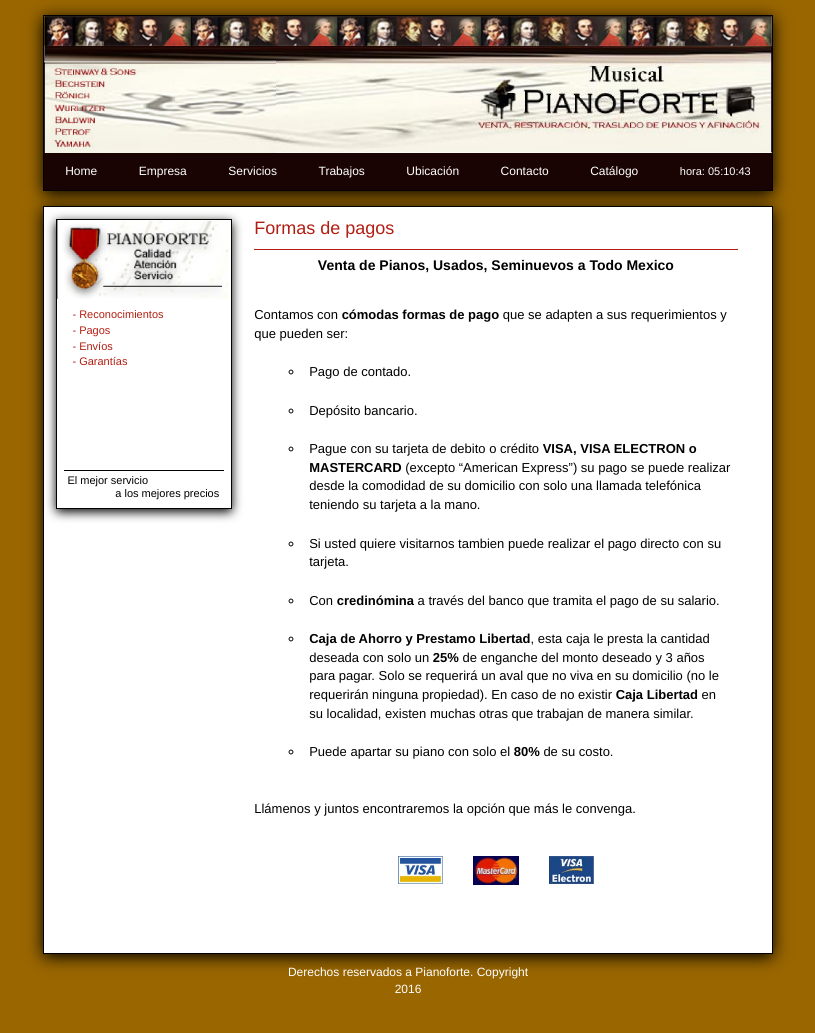
After one commit to mjsolutions/pianosendf, a PHP site: page /pagos.php in a window 1280 px wide. The commit adds this page. Shown: the whole page, without its empty margins (232-1047 px from the left). Run offline with PHP 8.4, Linux system fonts and the light colour scheme.

Commit message:
Terminado contacto, reconocimientos y pagos

```diff
--- a/aside.php
+++ b/aside.php
@@ -2,13 +2,10 @@
 	<img src="images/aside.jpg" class="img-responsive" alt="">
 	<div class="row aside-content padding-tb8 padding-lr22">
 		<ul>
-			<li><a href="" class="red">- Reconocimientos</a></li>
-			<li><a href="" class="red">- Pagos</a></li>
+			<li><a href="reconocimientos.php" class="red">- Reconocimientos</a></li>
+			<li><a href="pagos.php" class="red">- Pagos</a></li>
 			<li><a href="" class="red">- Envíos</a></li>
-			<li><a href="" class="red">- Costos</a></li>
 			<li><a href="" class="red">- Garantías</a></li>
-			<li><a href="" class="red">- Ebanistería</a></li>
-			<li><a href="" class="red">- Artículos de interes</a></li>
 		</ul>
 		<!-- <hr> -->
 		<p class="text-left nomargin border-top padding-top3 padding-left3">El mejor servicio</p>
--- a/css/styles.css
+++ b/css/styles.css
@@ -126,6 +126,9 @@ body {
 .padding-left25 {
 	padding-left: 25px;
 }
+.padding-left50 {
+	padding-left: 50px;
+}
 .padding-right12 {
 	padding-right: 12px;
 }
@@ -176,6 +179,11 @@ body {
 .lista li {
 	list-style-type: none;
 }
+
+.pagos li {
+	list-style-type: circle;
+	padding: 10px 5px;
+}
 /*COLUMNS*/
 .col-center {
 	float: none;
--- /dev/null
+++ b/pagos.php
@@ -0,0 +1,61 @@
+<!DOCTYPE html>
+<html lang="es">
+<head>
+	<meta charset="UTF-8">
+	<meta name="viewport" content="width=device-width, initial-scale=1, user-scalable=no">
+	<meta http-equiv="X-UA-Compatible" content="IE=edge">
+	<title>Formas de pagos | MusicalPianoforte</title>
+	<?php include "header.php"; ?>
+
+		<div class="row contenido">
+			<!-- Aside -->
+			<?php include "aside.php" ?>
+			<!-- Fin del aside -->
+
+			<!-- Contenido principal -->
+			<div class="col-md-9 padding-lr22">
+				<h4 class="red underline nomargin padding-bottom10">Formas de pagos</h4>
+				<h5 class="text-center nomargin padding-tb8"><b>Venta de Pianos, Usados, Seminuevos a Todo Mexico</b></h5>
+
+				<div class="col-md-12 nopadding margin-bottom50 margin-top25 font13">
+
+					<p class="nomargin">Contamos con <b>cómodas formas de pago</b> que se adapten a sus requerimientos y que pueden ser:</p>
+
+					<ul class="padding-left50 margin-top10 margin-bottom10 pagos">
+						<li> Pago de contado.</li>
+						<li> Depósito bancario.</li>
+						<li> Pague con su tarjeta de debito o crédito <b>VISA, VISA ELECTRON o MASTERCARD</b> (excepto “American Express”) su pago se puede realizar desde la comodidad de su domicilio con solo una llamada telefónica teniendo su tarjeta a la mano.</li>
+						<li> Si usted quiere visitarnos tambien puede realizar el pago directo con su tarjeta.</li>
+						<li> Con <b>credinómina</b> a través del banco que tramita el pago de su salario.</li>
+						<li> <b>Caja de Ahorro y Prestamo Libertad</b>, esta caja le presta la cantidad deseada con solo un <b>25%</b> de enganche del monto deseado y 3 años para pagar. Solo se requerirá un aval que no viva en su domicilio (no le requerirán ninguna propiedad). En caso de no existir <b>Caja Libertad</b> en su localidad, existen muchas otras que trabajan de manera similar.</li>
+						<li> Puede apartar su piano con solo el <b>80%</b> de su costo.</li>
+					</ul><br>
+
+					<p class="nomargin">Llámenos y juntos encontraremos la opción que más le convenga.</p><br><br>
+
+					<div class="row ">
+
+						<div class="col-center col-md-6">
+							<div class="col-md-4">
+								<img src="images/visa.jpg" alt="" class="img-responsive">
+							</div>
+
+							<div class="col-md-4">
+								<img src="images/mc.jpg" alt="" class="img-responsive">
+							</div>
+
+							<div class="col-md-4">
+								<img src="images/ve.jpg" alt="" class="img-responsive">
+							</div>
+						</div>
+
+					</div>
+
+				</div>
+
+			</div>
+			<!-- Fin del contenido principal -->
+		</div>
+		<?php include "footer.php"; ?>
+</body>
+</html>
```
Also changed, not shown: ajax.php (added, +14 -0 lines), contacto.php (+32 -3 lines), reconocimientos.php (added, +60 -0 lines), Reconocimientos/CasaCultura.jpg (added), Reconocimientos/CasaCulturaII.jpg (added), Reconocimientos/RealMusical.jpg (added), Reconocimientos/reconocimiento1.jpg (added), Reconocimientos/reconocimiento2.jpg (added), Reconocimientos/reconocimiento3.jpg (added), Reconocimientos/reconocimiento4.jpg (added), Reconocimientos/reconocimiento5.jpg (added), Reconocimientos/reconocimiento6.jpg (added), images/mc.jpg (added), images/ve.jpg (added), 1 more files.
